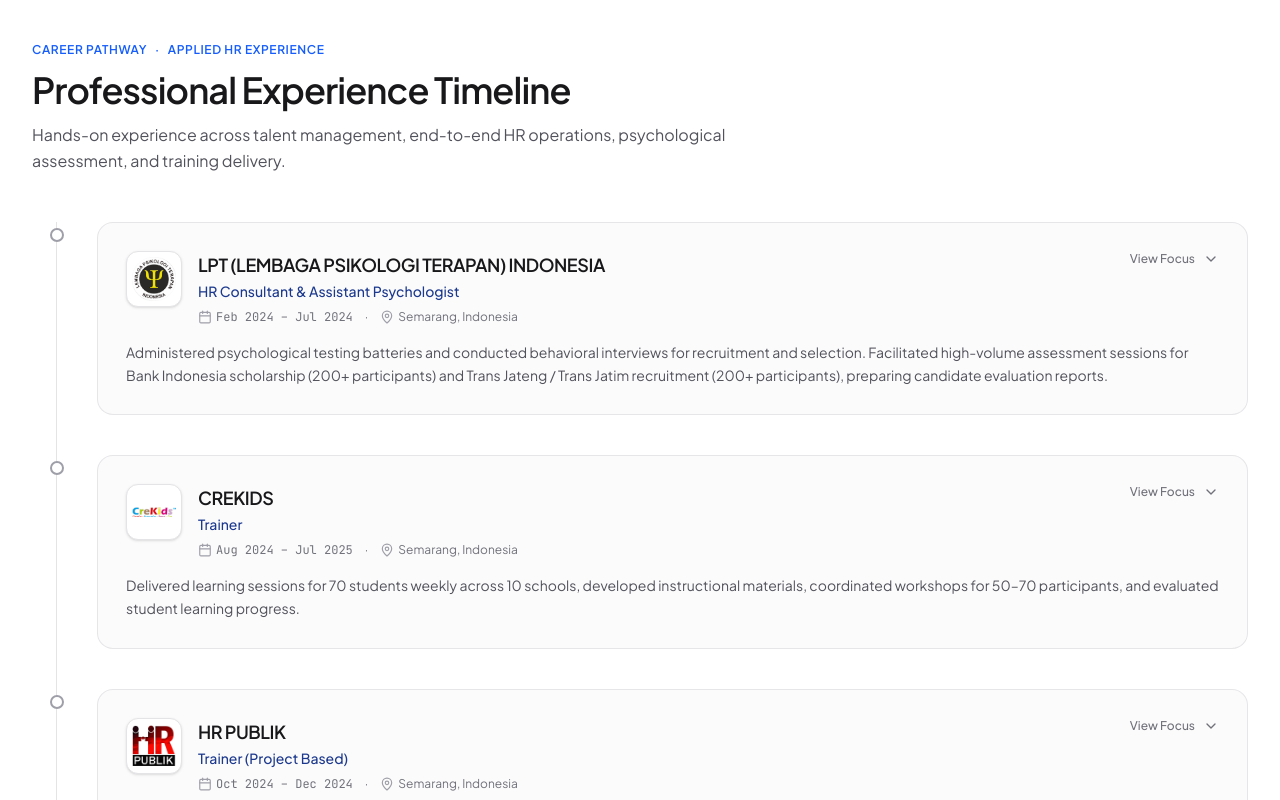
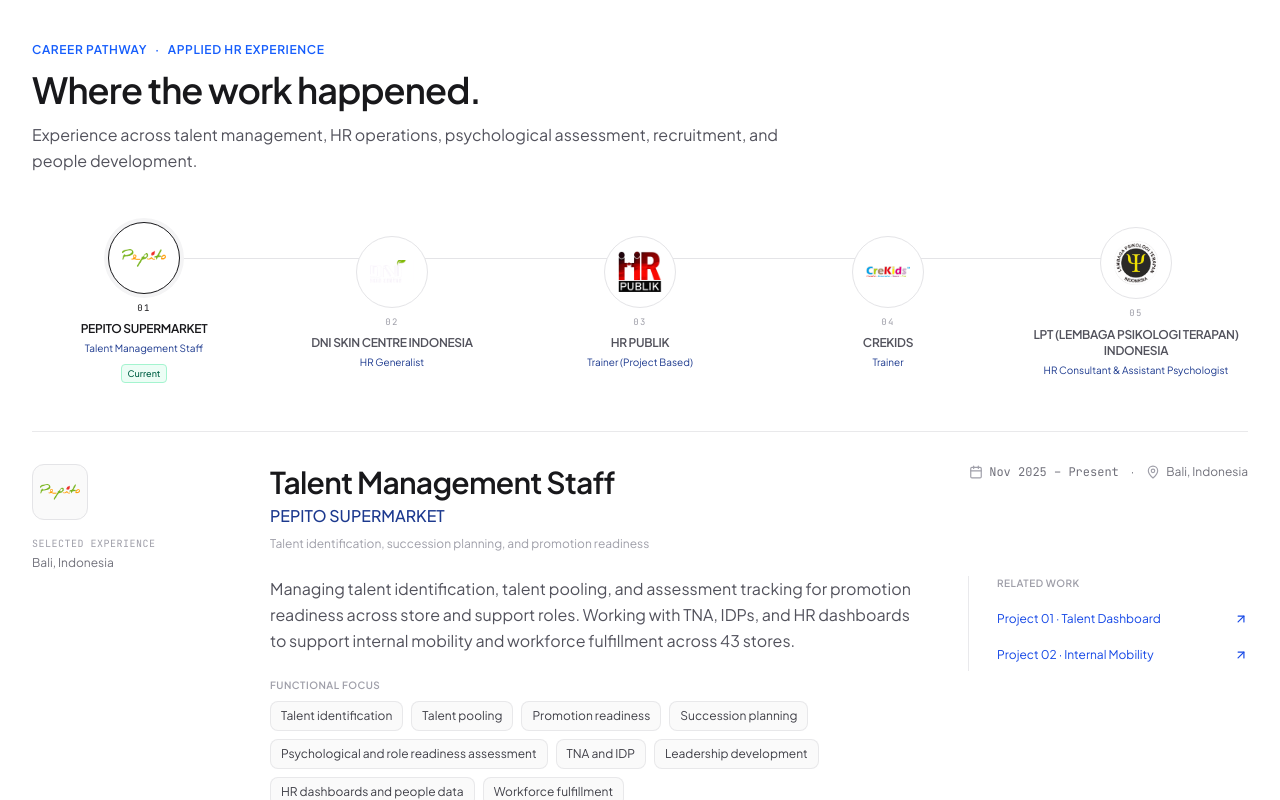
Before and after one commit to siagianrio10-cell/rio-koresh-portfolio, a React (Vite) app: page / in a window 1280 px wide. Shown: the part 1380-2180 px from the top of the page. Built offline with nearby package versions, Linux system fonts and the light colour scheme.

Commit message:
Update ExperienceSection.tsx

```diff
--- a/src/components/ExperienceSection.tsx
+++ b/src/components/ExperienceSection.tsx
@@ -1,33 +1,86 @@
-import React, { useState } from "react";
+import React, { useMemo, useState } from "react";
 import {
   Calendar,
   MapPin,
-  ChevronDown,
-  ChevronUp,
   ArrowUpRight,
 } from "lucide-react";
-import { EXPERIENCES } from "../data/portfolioData";
+import { EXPERIENCES, ExperienceItem } from "../data/portfolioData";
 
 interface ExperienceSectionProps {
   onSelectProject?: (projectId: string) => void;
 }
 
+type ExperienceWithLogo = ExperienceItem & {
+  logo?: string;
+};
+
+const MONTHS: Record<string, number> = {
+  Jan: 0,
+  Feb: 1,
+  Mar: 2,
+  Apr: 3,
+  May: 4,
+  Jun: 5,
+  Jul: 6,
+  Aug: 7,
+  Sep: 8,
+  Oct: 9,
+  Nov: 10,
+  Dec: 11,
+};
+
+const getStartDateValue = (period: string) => {
+  const match = period.match(
+    /^(Jan|Feb|Mar|Apr|May|Jun|Jul|Aug|Sep|Oct|Nov|Dec)\s+(\d{4})/
+  );
+
+  if (!match) return Number.MIN_SAFE_INTEGER;
+
+  const [, month, year] = match;
+
+  return Number(year) * 12 + MONTHS[month];
+};
+
+const getCompanyInitials = (company: string) => {
+  const words = company
+    .replace(/[()]/g, "")
+    .split(/\s+/)
+    .filter(Boolean);
+
+  if (words.length === 1) {
+    return words[0].slice(0, 2).toUpperCase();
+  }
+
+  return words
+    .slice(0, 2)
+    .map((word) => word[0])
+    .join("")
+    .toUpperCase();
+};
+
 export const ExperienceSection: React.FC<ExperienceSectionProps> = ({
   onSelectProject,
 }) => {
-  const [expandedId, setExpandedId] = useState<string>("pepito");
+  const chronologicalExperiences = useMemo(() => {
+    return [...EXPERIENCES]
+      .map((exp) => exp as ExperienceWithLogo)
+      .sort(
+        (a, b) =>
+          getStartDateValue(b.period) - getStartDateValue(a.period)
+      );
+  }, []);
 
-  // Keep every experience, but display them by actual start date.
-  // HR Publik overlaps with CreKids, so both remain in their date position.
-  const chronologicalExperiences = [...EXPERIENCES].sort((a, b) => {
-    const getStartDate = (period: string) => {
-      const start = period.split("–")[0].trim();
-      const parsed = new Date(start);
-      return Number.isNaN(parsed.getTime()) ? Number.MAX_SAFE_INTEGER : parsed.getTime();
-    };
+  const [selectedId, setSelectedId] = useState<string>(
+    chronologicalExperiences.find((exp) => exp.id === "pepito")?.id ??
+      chronologicalExperiences[0]?.id ??
+      ""
+  );
 
-    return getStartDate(a.period) - getStartDate(b.period);
-  });
+  const selectedExperience =
+    chronologicalExperiences.find((exp) => exp.id === selectedId) ??
+    chronologicalExperiences[0];
+
+  if (!selectedExperience) return null;
 
   return (
     <section
@@ -35,7 +88,10 @@
       className="py-20 sm:py-24 border-b border-zinc-200/80 bg-white"
     >
       <div className="max-w-7xl mx-auto px-4 sm:px-6 lg:px-8 space-y-12">
-        {/* Section Header */}
+
+        {/* ====================================================== */}
+        {/* HEADER                                                 */}
+        {/* ====================================================== */}
         <div className="max-w-3xl space-y-3">
           <div className="flex items-center gap-2 text-xs font-semibold text-blue-600 uppercase tracking-wider">
             <span>Career Pathway</span>
@@ -44,195 +100,307 @@
           </div>
 
           <h2 className="text-3xl sm:text-4xl font-semibold tracking-tight text-zinc-900">
-            Professional Experience Timeline
+            Where the work happened.
           </h2>
 
           <p className="text-sm sm:text-base text-zinc-600 leading-relaxed">
-            Hands-on experience across talent management, end-to-end HR
-            operations, psychological assessment, and training delivery.
+            Experience across talent management, HR operations, psychological
+            assessment, recruitment, and people development.
           </p>
         </div>
 
-        {/* Visual Timeline Layout */}
-        <div className="relative border-l border-zinc-200 ml-3 sm:ml-6 pl-6 sm:pl-10 space-y-10">
-          {chronologicalExperiences.map((exp) => {
-            const isExpanded = expandedId === exp.id;
+        {/* ====================================================== */}
+        {/* SELECTABLE EXPERIENCE TIMELINE                        */}
+        {/* ====================================================== */}
+        <div className="relative">
+
+          {/* Timeline Line */}
+          <div
+            aria-hidden="true"
+            className="hidden md:block absolute left-[10%] right-[10%] top-[36px] h-px bg-zinc-200"
+          />
+
+          <div className="grid grid-cols-2 sm:grid-cols-3 md:grid-cols-5 gap-x-4 gap-y-8 md:gap-x-6">
+
+            {chronologicalExperiences.map((exp, index) => {
+              const isSelected = selectedId === exp.id;
               const isCurrent = exp.period.includes("Present");
 
               return (
-              <div key={exp.id} className="relative group">
-                {/* Timeline Dot Indicator */}
-                <span
-                  className={`absolute -left-[31px] sm:-left-[47px] top-1.5 w-3.5 h-3.5 rounded-full border-2 bg-white transition-all duration-300 ${
-                    isCurrent
-                      ? "border-blue-600 ring-4 ring-blue-50"
-                      : "border-zinc-400 group-hover:border-zinc-700"
+                <button
+                  key={exp.id}
+                  type="button"
+                  onClick={() => setSelectedId(exp.id)}
+                  aria-pressed={isSelected}
+                  className="group text-center focus:outline-none focus-visible:ring-2 focus-visible:ring-blue-500/40 rounded-xl"
+                >
+                  {/* ------------------------------------------------ */}
+                  {/* COMPANY LOGO CIRCLE                              */}
+                  {/* ------------------------------------------------ */}
+                  <div className="relative flex justify-center">
+                    <div
+                      className={`relative z-10 w-16 h-16 sm:w-[72px] sm:h-[72px] rounded-full bg-white border flex items-center justify-center overflow-hidden transition-all duration-300 ${
+                        isSelected
+                          ? "border-zinc-900 ring-4 ring-zinc-100 shadow-sm"
+                          : isCurrent
+                            ? "border-blue-500 ring-4 ring-blue-50"
+                            : "border-zinc-200 group-hover:border-zinc-500"
                       }`}
-                />
-
-                {/* Experience Card */}
-                <div className="bg-zinc-50/70 hover:bg-white border border-zinc-200/90 hover:border-zinc-300 rounded-2xl p-5 sm:p-7 transition-all duration-300 hover:-translate-y-0.5">
-                  <div
-                    onClick={() =>
-                      setExpandedId(isExpanded ? "" : exp.id)
-                    }
-                    className="cursor-pointer flex flex-col sm:flex-row sm:items-start justify-between gap-4"
                     >
-                    {/* Company Information */}
-                    <div className="flex items-start gap-4 min-w-0">
-                      {/* Company Logo */}
-                      <div className="shrink-0 w-12 h-12 sm:w-14 sm:h-14 rounded-xl bg-white border border-zinc-200 flex items-center justify-center overflow-hidden shadow-sm">
+                      {exp.logo ? (
                         <img
                           src={exp.logo}
                           alt={`${exp.company} logo`}
-                          className="w-9 h-9 sm:w-11 sm:h-11 object-contain"
+                          className="w-10 h-10 sm:w-11 sm:h-11 object-contain"
                         />
+                      ) : (
+                        <span
+                          className={`text-xs sm:text-sm font-semibold tracking-tight ${
+                            isSelected
+                              ? "text-zinc-900"
+                              : "text-zinc-500 group-hover:text-zinc-800"
+                          }`}
+                        >
+                          {getCompanyInitials(exp.company)}
+                        </span>
+                      )}
+                    </div>
                   </div>
 
-                      {/* Company & Role */}
-                      <div className="min-w-0">
-                        <div className="flex flex-wrap items-center gap-2">
-                          <h3 className="text-lg font-semibold text-zinc-900 tracking-tight">
+                  {/* ------------------------------------------------ */}
+                  {/* SMALL NUMBER OUTSIDE CIRCLE                     */}
+                  {/* ------------------------------------------------ */}
+                  <div
+                    className={`mt-2 text-[9px] font-mono tracking-[0.16em] transition-colors ${
+                      isSelected ? "text-zinc-900" : "text-zinc-400"
+                    }`}
+                  >
+                    {String(index + 1).padStart(2, "0")}
+                  </div>
+
+                  {/* ------------------------------------------------ */}
+                  {/* COMPANY NAME                                     */}
+                  {/* ------------------------------------------------ */}
+                  <div
+                    className={`mt-1.5 text-xs font-semibold tracking-tight leading-snug transition-colors ${
+                      isSelected
+                        ? "text-zinc-900"
+                        : "text-zinc-600 group-hover:text-zinc-900"
+                    }`}
+                  >
                     {exp.company}
-                          </h3>
+                  </div>
 
+                  {/* ------------------------------------------------ */}
+                  {/* ROLE                                              */}
+                  {/* ------------------------------------------------ */}
+                  <div className="text-[10px] text-blue-900 mt-1 leading-snug">
+                    {exp.role}
+                  </div>
+
+                  {/* ------------------------------------------------ */}
+                  {/* CURRENT BADGE                                     */}
+                  {/* ------------------------------------------------ */}
                   {isCurrent && (
-                            <span className="text-[11px] font-medium text-emerald-800 bg-emerald-50 px-2 py-0.5 rounded border border-emerald-200">
-                              Current Role
+                    <div className="inline-flex mt-2 text-[9px] font-medium text-emerald-800 bg-emerald-50 px-1.5 py-0.5 rounded border border-emerald-200">
+                      Current
+                    </div>
+                  )}
+                </button>
+              );
+            })}
+          </div>
+        </div>
+
+        {/* ====================================================== */}
+        {/* SELECTED EXPERIENCE                                    */}
+        {/* ====================================================== */}
+        <div className="border-t border-zinc-200/80 pt-8">
+
+          <div className="grid grid-cols-1 lg:grid-cols-[190px_1fr] gap-8 lg:gap-12">
+
+            {/* -------------------------------------------------- */}
+            {/* LEFT IDENTITY                                     */}
+            {/* -------------------------------------------------- */}
+            <div className="space-y-4">
+
+              <div className="w-14 h-14 rounded-xl bg-zinc-50 border border-zinc-200 flex items-center justify-center overflow-hidden">
+                {selectedExperience.logo ? (
+                  <img
+                    src={selectedExperience.logo}
+                    alt={`${selectedExperience.company} logo`}
+                    className="w-10 h-10 object-contain"
+                  />
+                ) : (
+                  <span className="text-xs font-semibold text-zinc-500">
+                    {getCompanyInitials(selectedExperience.company)}
                   </span>
                 )}
               </div>
 
-                        <div className="text-sm font-medium text-blue-900 mt-0.5">
-                          {exp.role}
+              <div>
+                <div className="text-[10px] font-mono uppercase tracking-wider text-zinc-400">
+                  Selected Experience
                 </div>
 
-                        <div className="flex flex-wrap items-center gap-3 text-xs text-zinc-500 mt-2">
-                          <span className="flex items-center gap-1 font-mono">
+                <div className="text-xs text-zinc-500 mt-1">
+                  {selectedExperience.location}
+                </div>
+              </div>
+            </div>
+
+            {/* -------------------------------------------------- */}
+            {/* RIGHT DETAIL                                      */}
+            {/* -------------------------------------------------- */}
+            <div className="space-y-6 min-w-0">
+
+              <div className="flex flex-col sm:flex-row sm:items-start sm:justify-between gap-5">
+
+                <div>
+                  <h3 className="text-2xl sm:text-3xl font-semibold tracking-tight text-zinc-900">
+                    {selectedExperience.role}
+                  </h3>
+
+                  <div className="text-base font-medium text-blue-900 mt-1">
+                    {selectedExperience.company}
+                  </div>
+
+                  <div className="text-xs text-zinc-400 mt-2">
+                    {selectedExperience.tagline}
+                  </div>
+                </div>
+
+                <div className="flex flex-wrap items-center gap-3 text-xs text-zinc-500 shrink-0">
+
+                  <span className="flex items-center gap-1.5 font-mono">
                     <Calendar className="w-3.5 h-3.5 text-zinc-400" />
-                            {exp.period}
+                    {selectedExperience.period}
                   </span>
 
                   <span aria-hidden="true">·</span>
 
-                          <span className="flex items-center gap-1">
+                  <span className="flex items-center gap-1.5">
                     <MapPin className="w-3.5 h-3.5 text-zinc-400" />
-                            {exp.location}
+                    {selectedExperience.location}
                   </span>
-                        </div>
+
                 </div>
               </div>
 
-                    {/* Expand Control */}
-                    <div className="flex items-center gap-2 self-end sm:self-start shrink-0">
-                      <span className="text-xs text-zinc-500 font-medium hidden sm:inline">
-                        {isExpanded ? "Collapse Focus" : "View Focus"}
-                      </span>
+              <div className="grid grid-cols-1 xl:grid-cols-[1fr_280px] gap-8 xl:gap-12 items-start">
 
-                      {isExpanded ? (
-                        <ChevronUp className="w-4 h-4 text-zinc-500" />
-                      ) : (
-                        <ChevronDown className="w-4 h-4 text-zinc-500" />
-                      )}
-                    </div>
-                  </div>
+                {/* Description + Focus */}
+                <div className="space-y-6">
 
-                  {/* Concise Role Description */}
-                  <p className="text-xs sm:text-sm text-zinc-600 mt-4 leading-relaxed">
-                    {exp.description}
+                  <p className="text-sm sm:text-base text-zinc-600 leading-relaxed max-w-3xl">
+                    {selectedExperience.description}
                   </p>
 
-                  {/* Expanded Focus Areas & Capabilities */}
-                  {isExpanded && (
-                    <div className="mt-5 pt-4 border-t border-zinc-200/80 space-y-4">
-                      <div className="text-xs font-semibold text-zinc-700 uppercase tracking-wider">
-                        Core Functional Focus Areas:
+                  <div>
+                    <div className="text-[10px] font-semibold uppercase tracking-wider text-zinc-400 mb-2">
+                      Functional Focus
                     </div>
 
                     <div className="flex flex-wrap gap-2">
-                        {exp.focus.map((item, idx) => (
+                      {selectedExperience.focus.map((item, index) => (
                         <span
-                            key={idx}
-                            className="text-xs bg-white text-zinc-700 px-3 py-1.5 rounded-lg border border-zinc-200/90 font-medium"
+                          key={`${selectedExperience.id}-${index}`}
+                          className="text-xs text-zinc-700 bg-zinc-50 px-2.5 py-1.5 rounded-lg border border-zinc-200/80"
                         >
                           {item}
                         </span>
                       ))}
                     </div>
+                  </div>
+                </div>
 
-                      {/* Associated Case Study Hook */}
-                      {exp.id === "pepito" && onSelectProject && (
-                        <div className="pt-2 flex flex-wrap items-center gap-2 text-xs">
-                          <span className="text-zinc-500">
-                            Related Case Studies:
+                {/* ------------------------------------------------ */}
+                {/* RELATED WORK                                    */}
+                {/* ------------------------------------------------ */}
+                <div className="border-l-0 xl:border-l border-zinc-200/80 xl:pl-7">
+
+                  <div className="text-[10px] font-semibold uppercase tracking-wider text-zinc-400 mb-3">
+                    Related Work
+                  </div>
+
+                  {selectedExperience.id === "pepito" &&
+                    onSelectProject && (
+                      <div className="space-y-1">
+
+                        <button
+                          type="button"
+                          onClick={() => onSelectProject("project-01")}
+                          className="w-full text-left text-xs text-blue-700 hover:text-blue-900 inline-flex items-center justify-between gap-3 py-2 group/link"
+                        >
+                          <span>
+                            Project 01 · Talent Dashboard
                           </span>
 
-                          <button
-                            onClick={() =>
-                              onSelectProject("project-01")
-                            }
-                            className="text-blue-600 font-medium hover:underline inline-flex items-center gap-0.5 cursor-pointer"
-                          >
-                            Project 01 (Talent Dashboard)
-                            <ArrowUpRight className="w-3 h-3" />
+                          <ArrowUpRight className="w-3.5 h-3.5 shrink-0 group-hover/link:translate-x-0.5 group-hover/link:-translate-y-0.5 transition-transform" />
                         </button>
 
-                          <span className="text-zinc-300">·</span>
+                        <button
+                          type="button"
+                          onClick={() => onSelectProject("project-02")}
+                          className="w-full text-left text-xs text-blue-700 hover:text-blue-900 inline-flex items-center justify-between gap-3 py-2 group/link"
+                        >
+                          <span>
+                            Project 02 · Internal Mobility
+                          </span>
 
-                          <button
-                            onClick={() =>
-                              onSelectProject("project-02")
-                            }
-                            className="text-blue-600 font-medium hover:underline inline-flex items-center gap-0.5 cursor-pointer"
-                          >
-                            Project 02 (Internal Mobility)
-                            <ArrowUpRight className="w-3 h-3" />
+                          <ArrowUpRight className="w-3.5 h-3.5 shrink-0 group-hover/link:translate-x-0.5 group-hover/link:-translate-y-0.5 transition-transform" />
                         </button>
+
                       </div>
                     )}
 
-                      {exp.id === "dni" && onSelectProject && (
-                        <div className="pt-2 flex flex-wrap items-center gap-2 text-xs">
-                          <span className="text-zinc-500">
-                            Related Case Study:
+                  {selectedExperience.id === "dni" &&
+                    onSelectProject && (
+                      <button
+                        type="button"
+                        onClick={() => onSelectProject("project-05")}
+                        className="w-full text-left text-xs text-blue-700 hover:text-blue-900 inline-flex items-center justify-between gap-3 py-2 group/link"
+                      >
+                        <span>
+                          Project 05 · HR Generalist & HRGA
                         </span>
 
+                        <ArrowUpRight className="w-3.5 h-3.5 shrink-0 group-hover/link:translate-x-0.5 group-hover/link:-translate-y-0.5 transition-transform" />
+                      </button>
+                    )}
+
+                  {selectedExperience.id === "lpt" &&
+                    onSelectProject && (
                       <button
-                            onClick={() =>
-                              onSelectProject("project-05")
-                            }
-                            className="text-blue-600 font-medium hover:underline inline-flex items-center gap-0.5 cursor-pointer"
+                        type="button"
+                        onClick={() => onSelectProject("project-04")}
+                        className="w-full text-left text-xs text-blue-700 hover:text-blue-900 inline-flex items-center justify-between gap-3 py-2 group/link"
                       >
-                            Project 05 (HR Operations Control Center)
-                            <ArrowUpRight className="w-3 h-3" />
+                        <span>
+                          Project 04 · Recruitment & Selection
+                        </span>
+
+                        <ArrowUpRight className="w-3.5 h-3.5 shrink-0 group-hover/link:translate-x-0.5 group-hover/link:-translate-y-0.5 transition-transform" />
                       </button>
+                    )}
+
+                  {selectedExperience.id === "crekids" && (
+                    <div className="text-xs text-zinc-400 leading-relaxed">
+                      Learning delivery and instructional experience.
                     </div>
                   )}
 
-                      {exp.id === "lpt" && onSelectProject && (
-                        <div className="pt-2 flex flex-wrap items-center gap-2 text-xs">
-                          <span className="text-zinc-500">
-                            Related Case Study:
-                          </span>
-
-                          <button
-                            onClick={() =>
-                              onSelectProject("project-04")
-                            }
-                            className="text-blue-600 font-medium hover:underline inline-flex items-center gap-0.5 cursor-pointer"
-                          >
-                            Project 04 (Recruitment &amp; Selection)
-                            <ArrowUpRight className="w-3 h-3" />
-                          </button>
-                        </div>
-                      )}
+                  {selectedExperience.id === "hr-publik" && (
+                    <div className="text-xs text-zinc-400 leading-relaxed">
+                      Project-based training and facilitation experience.
                     </div>
                   )}
                 </div>
               </div>
-            );
-          })}
             </div>
+          </div>
+        </div>
+
       </div>
     </section>
   );
```
Lines whose indentation alone changed are shown as unchanged.
